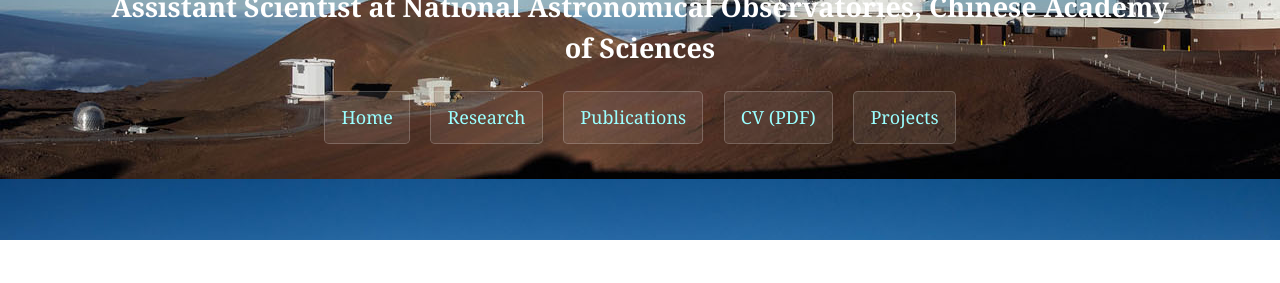
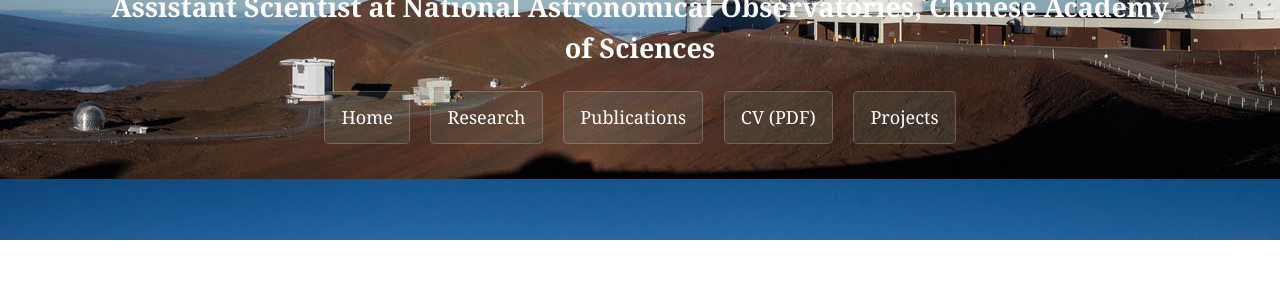
Before and after one commit to zcp521/zcp521.github.io, a Jekyll site: the page built from index.html, in a window 1280 px wide. Shown: the part 195-478 px from the top of the page. Built offline with Jekyll 4.4.1, drawn with Linux system fonts in a browser that asks for light colours; the list of posts is cut into pages by our own code.

Commit message:
Initial commit

```diff
--- a/css/cayman.css
+++ b/css/cayman.css
@@ -18,8 +18,8 @@
 .btn {
   display: inline-block;
   margin-bottom: 1rem;
-  color: rgba(155, 255, 255, 1);
-  background-color: rgba(255, 255, 255, 0.08);
+  color: rgba(255, 255, 255, 1);
+  background-color: rgba(155, 255, 255, 0.08);
   border-color: rgba(255, 255, 255, 0.2);
   border-style: solid;
   border-width: 1px;
```
